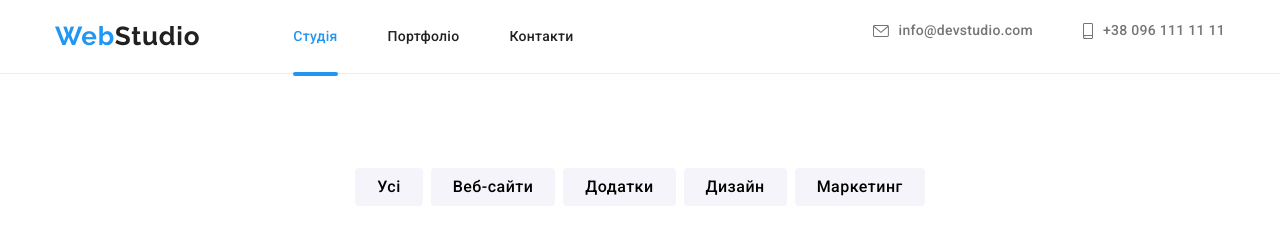
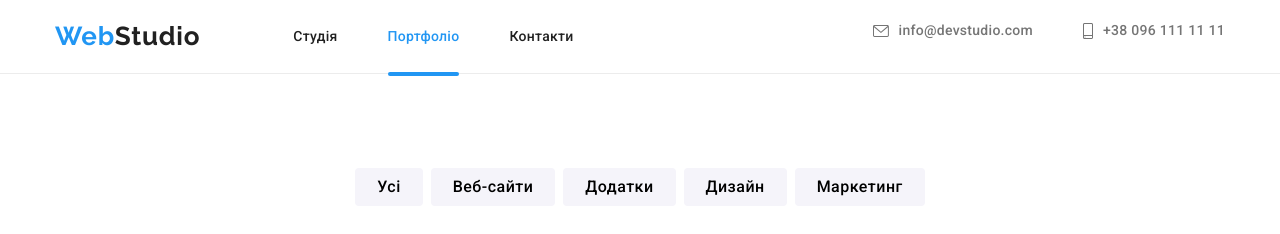
Before and after one commit to valeriya2022v/goit-markup-hw-08, a plain HTML site: page portfolio.html in a window 1280 px wide. Shown: the top 234 px of the page. Drawn offline with nearby package versions, Linux system fonts and the light colour scheme.

Commit message:
Add sections

```diff
--- a/portfolio.html
+++ b/portfolio.html
@@ -20,8 +20,8 @@
                         class="logo_accent">Web</span>Studio</a>
                 <ul class="list nav-list">
                     <li class="nav-list__item"><a href="./index.html"
-                            class="link nav-list__link nav-list__link_current">Студія</a></li>
-                    <li class="nav-list__item"><a href="./portfolio.html" class="link nav-list__link">Портфоліо</a></li>
+                            class="link nav-list__link ">Студія</a></li>
+                    <li class="nav-list__item"><a href="./portfolio.html" class="link nav-list__link nav-list__link_current">Портфоліо</a></li>
                     <li class="nav-list__item"><a href="" class="link nav-list__link">Контакти</a></li>
                 </ul>
             </nav>
```
